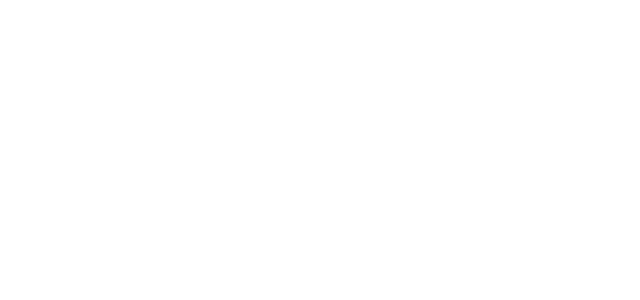
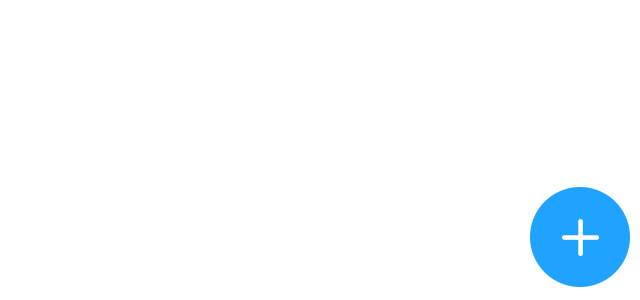
Before and after one commit to rival6821/react-todo, a React (Create React App) app in the folder pront-end/: page /List in a window 1280 px wide. Shown: the part 500-800 px from the top of the page, without its empty margins (640-1280 px from the left). Built offline with nearby package versions, Linux system fonts and the light colour scheme.

Commit message:
리스트 페이지 프론트 작업 준비중

```diff
--- a/pront-end/src/components/App.js
+++ b/pront-end/src/components/App.js
@@ -1,6 +1,6 @@
 import React, { Component } from 'react';
 import { Route } from 'react-router-dom';
-import { Login,Join } from '../pages';
+import { Login, Join, List } from '../pages';
 
 class App extends Component {
     render() {
@@ -9,6 +9,7 @@
                 <Route exact path="/login" component={Login}/>
                 <Route exact path="/" component={Login}/>
                 <Route exact path="/Join" component={Join}/>
+                <Route exact path="/List" component={List}/>
             </div>
         );
     }
--- /dev/null
+++ b/pront-end/src/components/List/List.js
@@ -0,0 +1,19 @@
+import React from 'react';
+import styles from './list.scss';
+import classNames from 'classnames/bind';
+import addBtnImg from '../../img/new.png';
+
+
+const cx = classNames.bind(styles);
+
+function List({  }){
+    return (
+        <div className="ListWrap">
+            <div className={cx('addBtn')}>
+                <img src={addBtnImg} alt={'addBtnImg'}/>
+            </div>
+        </div>
+    );
+};
+
+export default List;
--- /dev/null
+++ b/pront-end/src/components/List/list.scss
@@ -0,0 +1,15 @@
+@import '../../styles/base.scss';
+
+.ListWrap{
+    width:100%;
+    max-width:500px;
+    margin: 0 auto;
+    margin-top:30px;
+    padding:50px;
+    .addBtn{
+        position:fixed;
+        bottom:10px;
+        right:10px;
+        cursor:pointer;
+    }
+}
--- a/pront-end/src/components/Login/Login.js
+++ b/pront-end/src/components/Login/Login.js
@@ -16,7 +16,7 @@
             onChange={onEmailChange} value={emailInput}/>
             <Input type="password" placeholder="비밀번호" className={cx('input','password-input')} fullWidth
             onChange={onPwChange} value={pwInput}/>
-            <Button variant="contained" color="primary" size="large" className={cx('button')} fullWidth>
+            <Button variant="contained" color="primary" size="large" className={cx('button')} fullWidth onClick={()=>{window.location.href="./List"}}>
                 로그인
             </Button>
             <div className={cx('find-password')}>비밀번호를 잊으셧나요?</div>
--- a/pront-end/src/components/Login/login.scss
+++ b/pront-end/src/components/Login/login.scss
@@ -5,7 +5,8 @@
     max-width:500px;
     margin: 0 auto;
     margin-top:30px;
-    padding:50px;
+    padding:30px;
+    box-sizing: border-box;
     .main-logo{
         display: block;
         width:50%;
--- /dev/null
+++ b/pront-end/src/containers/ListContainer.js
@@ -0,0 +1,26 @@
+import React, { Component } from 'react';
+import { connect } from 'react-redux';
+import { bindActionCreators } from 'redux';
+import * as listActions from '../store/modules/list'
+import List from '../components/List/List';
+
+class ListContainer extends Component {
+    render() {
+        return (
+            <List
+            />
+        );
+    }
+}
+
+const mapStateToProps = ({  })=> ({
+})
+
+const mapDispatchToProps = dispatch => ({
+    ListActions : bindActionCreators(listActions, dispatch)
+});
+
+export default connect(
+    mapStateToProps,
+    mapDispatchToProps
+)(ListContainer);
--- /dev/null
+++ b/pront-end/src/pages/List.js
@@ -0,0 +1,12 @@
+import React from 'react';
+import ListContainer from '../containers/ListContainer';
+
+const List = () => {
+    return (
+        <div>
+            <ListContainer/>
+        </div>
+    );
+};
+
+export default List;
--- a/pront-end/src/pages/index.js
+++ b/pront-end/src/pages/index.js
@@ -1,2 +1,3 @@
 export { default as Login } from './Login';
 export { default as Join } from './Join';
+export { default as List } from './List';
--- a/pront-end/src/store/modules/index.js
+++ b/pront-end/src/store/modules/index.js
@@ -1,7 +1,8 @@
 import { combineReducers } from 'redux';
 import login from './login';
 import join from './join';
+import list from './list';
 
 export default combineReducers({
-    login, join
+    login, join, list
 });
--- /dev/null
+++ b/pront-end/src/store/modules/list.js
@@ -0,0 +1,24 @@
+// 로그인과 관련
+import { createAction, handleActions } from 'redux-actions';
+
+//import { pender } from 'redux-pender';
+
+//  액션 타입 정의
+const ADD_INPUT_OPEN = 'list/ID_INPUT';
+
+//  액션 함수 생성
+export const addInputOpen = createAction(ADD_INPUT_OPEN, input_open => input_open);
+
+// 초기상태
+const initialState = {
+    input_open : false,
+
+}
+
+//  리듀서 작성
+export default handleActions({
+    [ADD_INPUT_OPEN] : (state, action) => ({
+        ...state,
+        input_open : action.payload
+    }),
+}, initialState);
```
Also changed, not shown: pront-end/src/img/new.png (added), 1 other file (tests, documents, lock files or other folders).
